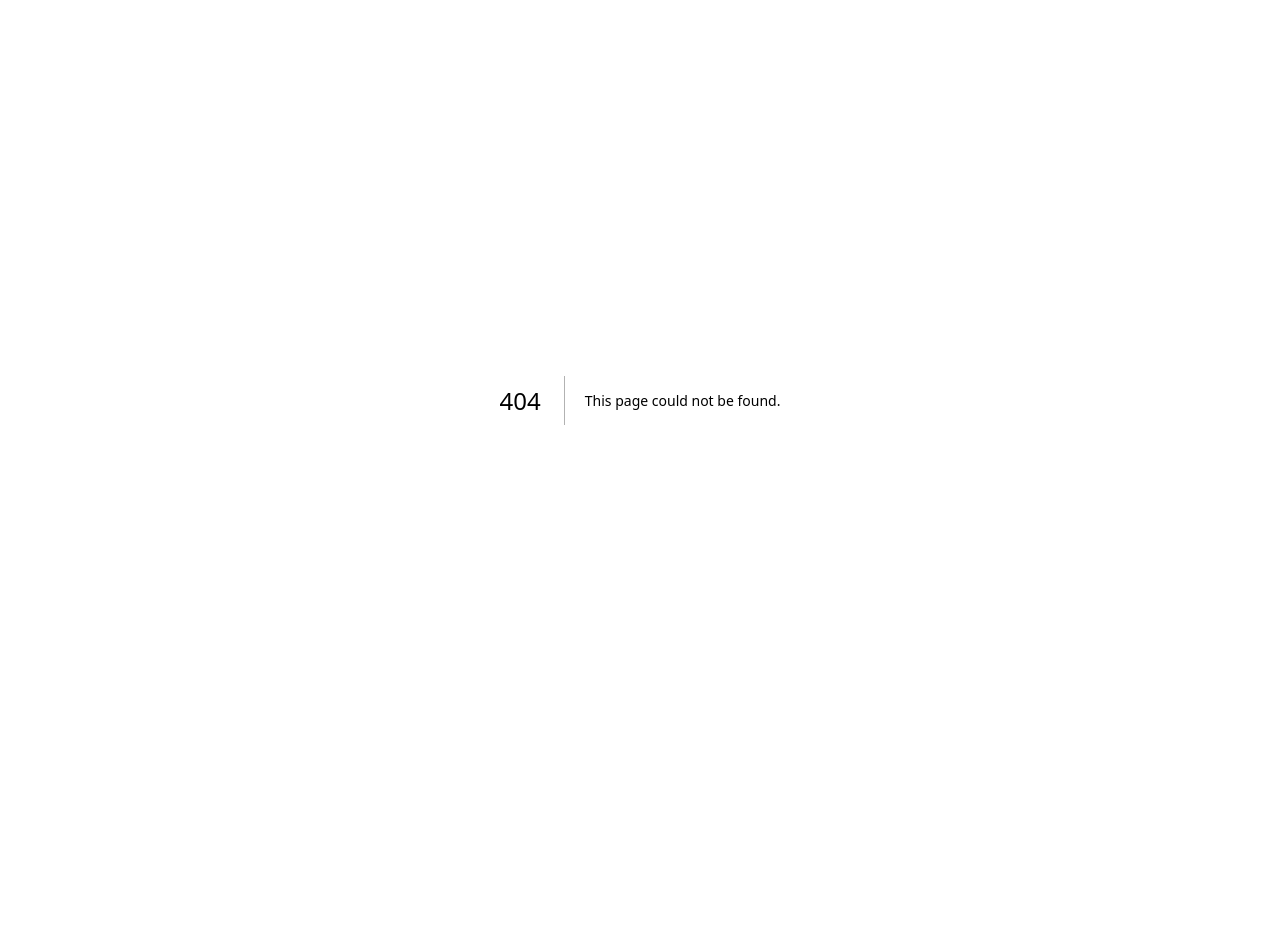
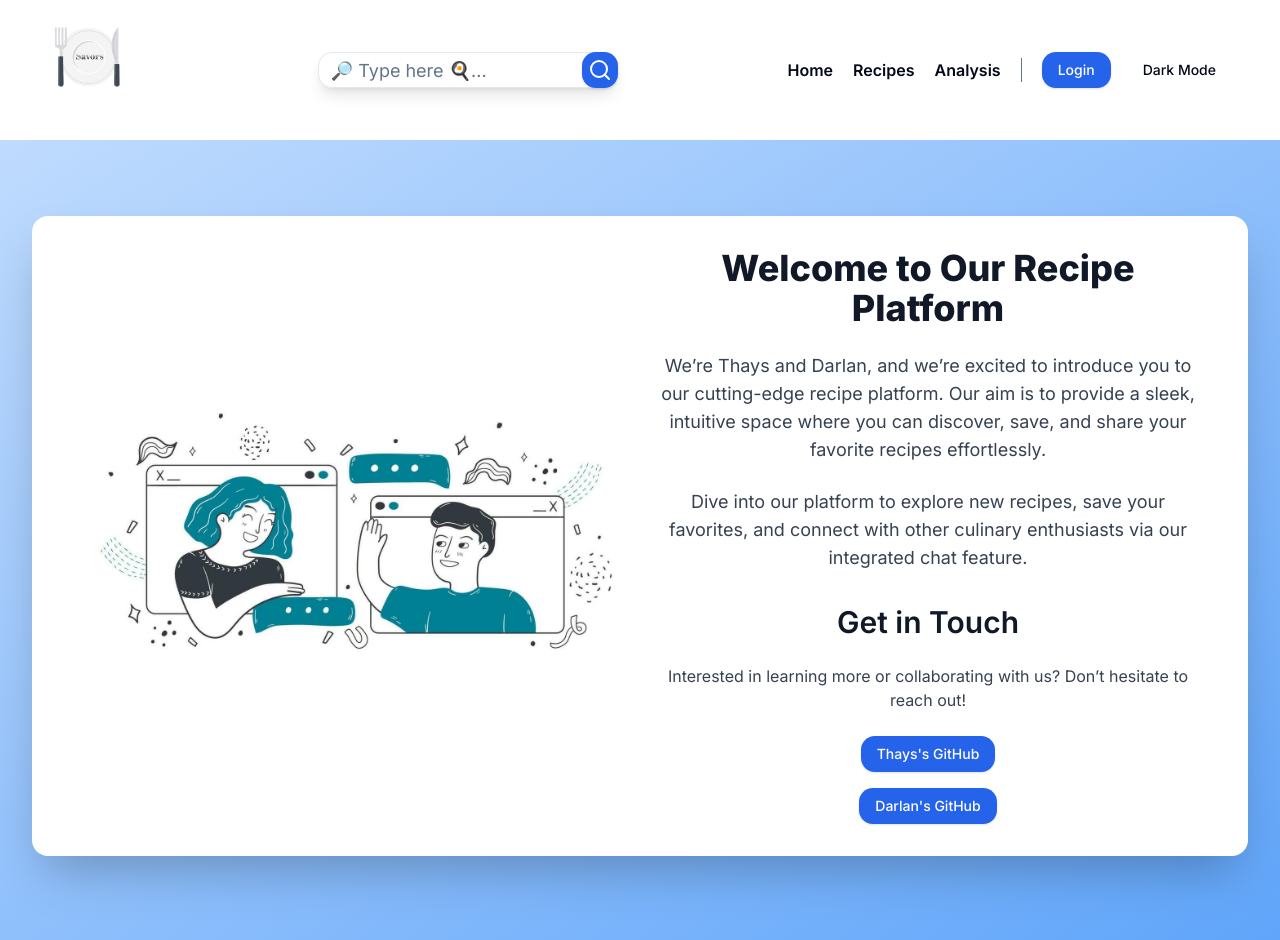
Before and after one commit to Darlan0307/Recipe-App, a Next.js app: page /about in a window 1280 px wide. Before the commit this address had no page. Before the commit the page ends 800 px from the top, so only its background shows below. Built offline with nearby package versions, Linux system fonts and the light colour scheme.

Commit message:
feat: Add About page with information about the team and contact info

```diff
--- /dev/null
+++ b/app/about/page.tsx
@@ -0,0 +1,68 @@
+import Link from "next/link";
+import Image from "next/image";
+import conection from "../../public/conection1.jpg"; // Importação da imagem
+import { Button } from "@/components/ui/button";
+import Header from "@/components/Header";
+
+const AboutPage = () => {
+  return (
+    <>
+      <Header />
+      <div className="text-black min-h-screen bg-gradient-to-br from-blue-200 to-blue-400 p-8 flex flex-col items-center">
+        <div className="mt-11 max-w-7xl mx-auto bg-white p-8 rounded-lg shadow-2xl flex flex-col md:flex-row items-center">
+          <div className="md:w-1/2 flex justify-center mb-8 md:mb-0">
+            <div className="relative w-full h-[300px] md:h-[400px]">
+              <Image
+                src={conection} // Usando o componente Image do Next.js
+                alt="Connection"
+                layout="fill" // Preenche o contêiner
+                objectFit="cover" // Cobre o contêiner mantendo a proporção
+                className="rounded-lg"
+                style={{
+                  clipPath: "polygon(0% 0%, 100% 0%, 100% 100%, 0% 80%)", // Ajuste o clipPath para criar bordas irregulares
+                }}
+              />
+            </div>
+          </div>
+          <div className="md:w-1/2 text-center px-4">
+            <h1 className="text-3xl md:text-4xl font-extrabold mb-6 text-gray-900">
+              Welcome to Our Recipe Platform
+            </h1>
+            <p className="text-base md:text-lg mb-6 text-gray-700">
+              We’re Thays and Darlan, and we’re excited to introduce you to our
+              cutting-edge recipe platform. Our aim is to provide a sleek,
+              intuitive space where you can discover, save, and share your
+              favorite recipes effortlessly.
+            </p>
+            <p className="text-base md:text-lg mb-6 text-gray-700">
+              Dive into our platform to explore new recipes, save your
+              favorites, and connect with other culinary enthusiasts via our
+              integrated chat feature.
+            </p>
+            <h2 className="text-2xl md:text-3xl font-semibold mt-8 mb-6 text-gray-900">
+              Get in Touch
+            </h2>
+            <p className="text-base mb-6 text-gray-700">
+              Interested in learning more or collaborating with us? Don’t
+              hesitate to reach out!
+            </p>
+            <div className="flex flex-col items-center">
+              <Link href="https://thaysribeiromaher.netlify.app/">
+                <Button className="bg-blue-600 text-white hover:bg-blue-700 transition duration-300 ease-in-out mb-4">
+                  Thays's GitHub
+                </Button>
+              </Link>
+              <Link href="https://projecthubdarlan.netlify.app/">
+                <Button className="bg-blue-600 text-white hover:bg-blue-700 transition duration-300 ease-in-out">
+                  Darlan's GitHub
+                </Button>
+              </Link>
+            </div>
+          </div>
+        </div>
+      </div>
+    </>
+  );
+};
+
+export default AboutPage;
--- a/components/HeroSection.tsx
+++ b/components/HeroSection.tsx
@@ -2,6 +2,8 @@
 import Image from "next/image";
 import iconAbove from "@/public/hat.png";
 import iconBelow from "@/public/rail.png";
+import { Button } from "./ui/button";
+import Link from "next/link";
 
 function HeroSection() {
   return (
@@ -15,7 +17,7 @@ function HeroSection() {
       />
       <div className="overlay h-[100%] w-[100%] absolute inset-0 bg-black opacity-50" />
 
-      <div className="mt-[-50px] content absolute top-1/2 left-1/2 transform -translate-y-1/2 -translate-x-1/2 text-center">
+      <div className="mt-[-120px] content absolute top-1/2 left-1/2 transform -translate-y-1/2 -translate-x-1/2 text-center">
         <div className="mt-[250px] fire">
           <div className="text-white relative">
             <Image
@@ -40,10 +42,9 @@ function HeroSection() {
             />
           </div>
         </div>
-
-        <div className="w-[8em] h-[3em] mt-[100%] p-2 font-semibold rounded-3xl ml-[25%] flex justify-center z-1 border-solid border-2 bg-white md:ml-[37%] md:mt-[50%] cursor-pointer shadow-md hover:bg-gray-100 text-black">
-          Learn More
-        </div>
+        <Link href="/about">
+          <Button className="w-[8em] h-[3em] mt-[60%] p-2 font-semibold rounded-3xl ml-[25%] flex justify-center z-1 border-solid border-2 bg-white md:ml-[37%] md:mt-[50%] cursor-pointer shadow-md hover:bg-gray-100 text-black" variant="default">Learn More</Button>
+        </Link>
       </div>
     </div>
   );
--- a/package.json
+++ b/package.json
@@ -24,6 +24,7 @@
     "firebase": "^10.12.1",
     "lucide-react": "^0.378.0",
     "next": "^14.2.5",
+    "next-auth": "^4.24.7",
     "prisma": "^5.14.0",
     "react": "^18",
     "react-dom": "^18",
```
Also changed, not shown: public/conection1.jpg (added), 1 other file (tests, documents, lock files or other folders).
